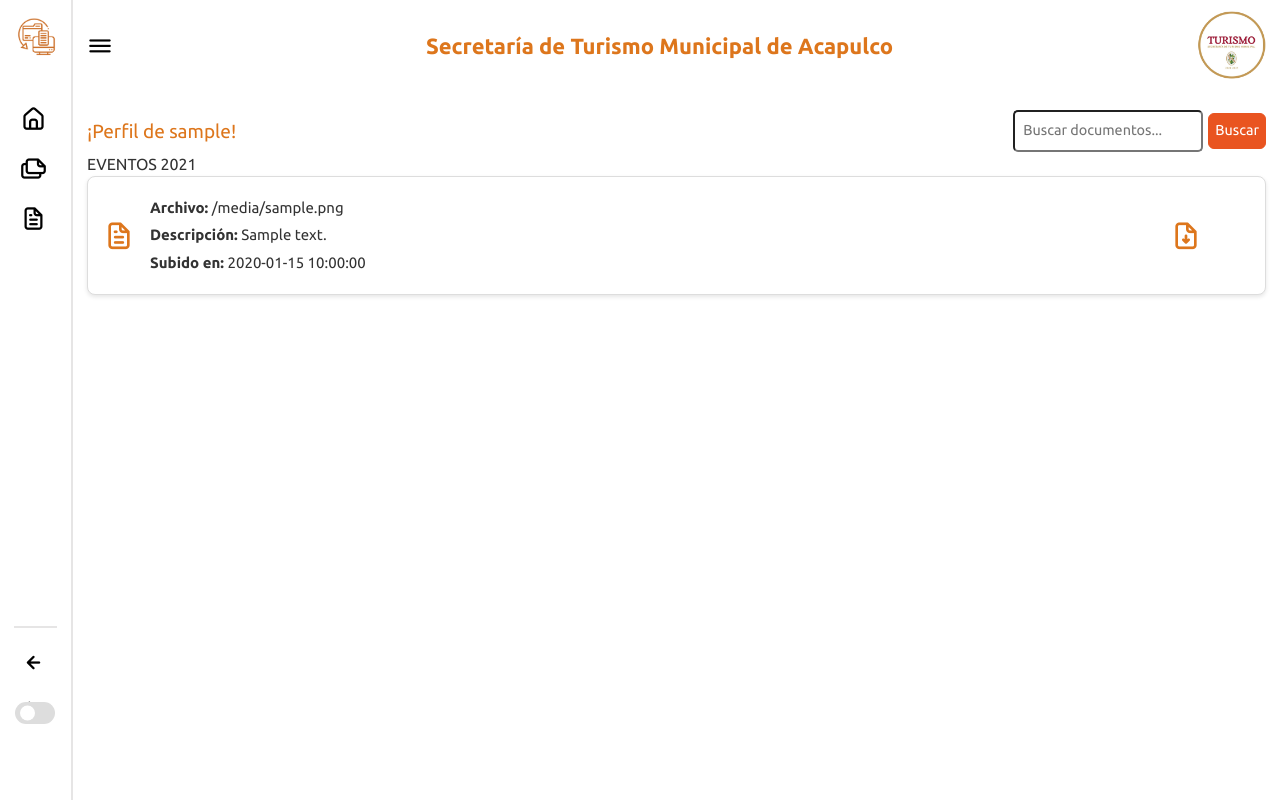
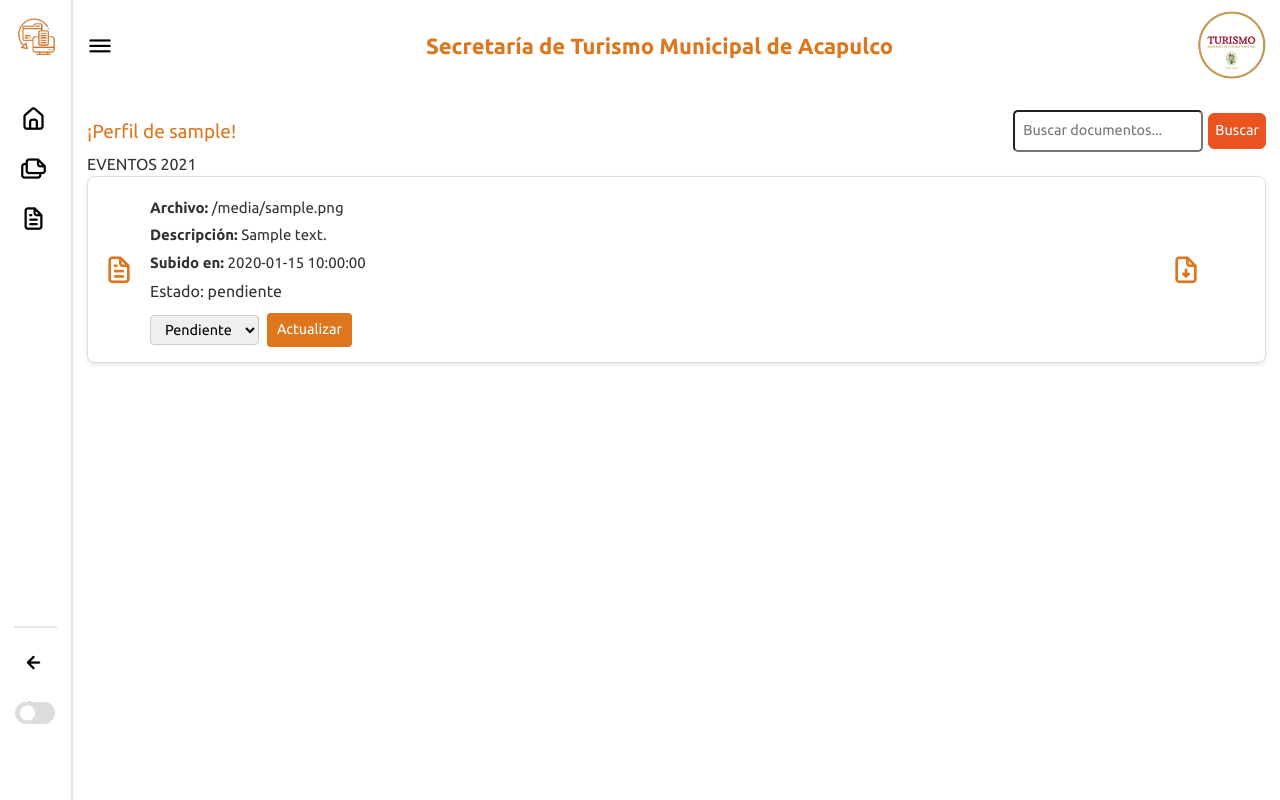
Before and after one commit to josselinesot/SECTUR-, a Flask app: template templates/admin_events_2021.html in a window 1280 px wide. Run offline with Flask 3, Linux system fonts and the light colour scheme; the template is opened without the code that fills it: most values are stand-ins (such as "Sample title", 1, 10 or a date in 2020); parts of the project's set-up code (start-up, migrations or seed data) failed here and were passed over.

Commit message:
cambio-de-front

```diff
--- a/templates/2021.html
+++ b/templates/2021.html
@@ -110,6 +110,8 @@
                                 <p><strong>Archivo:</strong> {{ pdf['filename'] }}</p>
                                 <p><strong>Descripción:</strong> {{ pdf['description'] }}</p>
                                 <p><strong>Subido en:</strong> {{ pdf['upload_time'] }}</p>
+                                <p class="estado-text">Estado: {{ pdf.status or 'pendiente' }}</p>
+                                <a href="{{ url_for('download_pdf', file_id=pdf.file_id) }}"></a>
                             </div>
                             <div class="pdf-actions">
                                 <a href="{{ url_for('download_pdf', file_id=pdf['file_id']) }}" class="btn btn-link">
--- a/templates/2022.html
+++ b/templates/2022.html
@@ -110,6 +110,8 @@
                                 <p><strong>Archivo:</strong> {{ pdf['filename'] }}</p>
                                 <p><strong>Descripción:</strong> {{ pdf['description'] }}</p>
                                 <p><strong>Subido en:</strong> {{ pdf['upload_time'] }}</p>
+                                <p class="estado-text">Estado: {{ pdf.status or 'pendiente' }}</p>
+                                <a href="{{ url_for('download_pdf', file_id=pdf.file_id) }}"></a>
                             </div>
                             <div class="pdf-actions">
                                 <a href="{{ url_for('download_pdf', file_id=pdf['file_id']) }}" class="btn btn-link">
--- a/templates/2023.html
+++ b/templates/2023.html
@@ -109,6 +109,8 @@
                             <p><strong>Archivo:</strong> {{ pdf['filename'] }}</p>
                             <p><strong>Descripción:</strong> {{ pdf['description'] }}</p>
                             <p><strong>Subido en:</strong> {{ pdf['upload_time'] }}</p>
+                            <p class="estado-text">Estado: {{ pdf.status or 'pendiente' }}</p>
+                                <a href="{{ url_for('download_pdf', file_id=pdf.file_id) }}"></a>
                         </div>
                         <div class="pdf-actions">
                             <a href="{{ url_for('download_pdf', file_id=pdf['file_id']) }}" class="btn btn-link">
--- a/templates/2024.html
+++ b/templates/2024.html
@@ -111,6 +111,8 @@
                                 <p><strong>Archivo:</strong> {{ pdf['filename'] }}</p>
                                 <p><strong>Descripción:</strong> {{ pdf['description'] }}</p>
                                 <p><strong>Subido en:</strong> {{ pdf['upload_time'] }}</p>
+                                <p class="estado-text">Estado: {{ pdf.status or 'pendiente' }}</p>
+                                <a href="{{ url_for('download_pdf', file_id=pdf.file_id) }}"></a>
                             </div>
                             <div class="pdf-actions">
                                 <a href="{{ url_for('download_pdf', file_id=pdf['file_id']) }}" class="btn btn-link">
--- a/templates/admin_events_2021.html
+++ b/templates/admin_events_2021.html
@@ -104,6 +104,15 @@
                                 <p><strong>Archivo:</strong> {{ pdf['filename'] }}</p>
                                 <p><strong>Descripción:</strong> {{ pdf['description'] }}</p>
                                 <p><strong>Subido en:</strong> {{ pdf['upload_time'] }}</p>
+                                Estado: {{ pdf.status or 'pendiente' }}
+                                <form action="{{ url_for('update_status', file_id=pdf.file_id) }}" method="post">
+                                <select name="status">
+                                 <option value="pendiente" {% if pdf.status == 'pendiente' %}selected{% endif %}>Pendiente</option>
+                                 <option value="revisado" {% if pdf.status == 'revisado' %}selected{% endif %}>Revisado</option>
+                                 <option value="aprobado" {% if pdf.status == 'aprobado' %}selected{% endif %}>Aprobado</option>
+                                 </select>
+                                 <button type="submit">Actualizar</button>
+                                </form>
                             </div>
                             <div class="pdf-actions">
                                 <a href="{{ url_for('download_pdf', file_id=pdf['file_id']) }}" class="btn btn-link">
```
Also changed, not shown: templates/admin_events_2022.html (+9 -0 lines), templates/admin_events_2023.html (+9 -0 lines), templates/admin_events_2024.html (+9 -0 lines).
